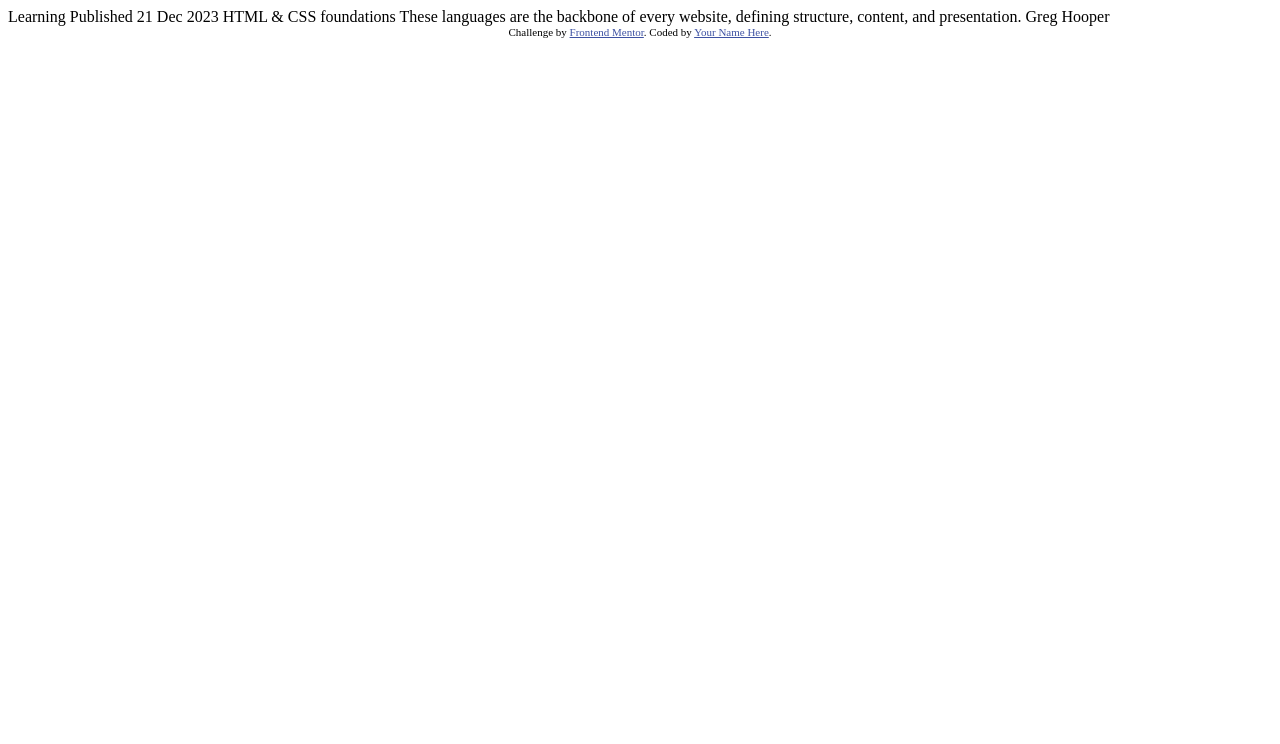
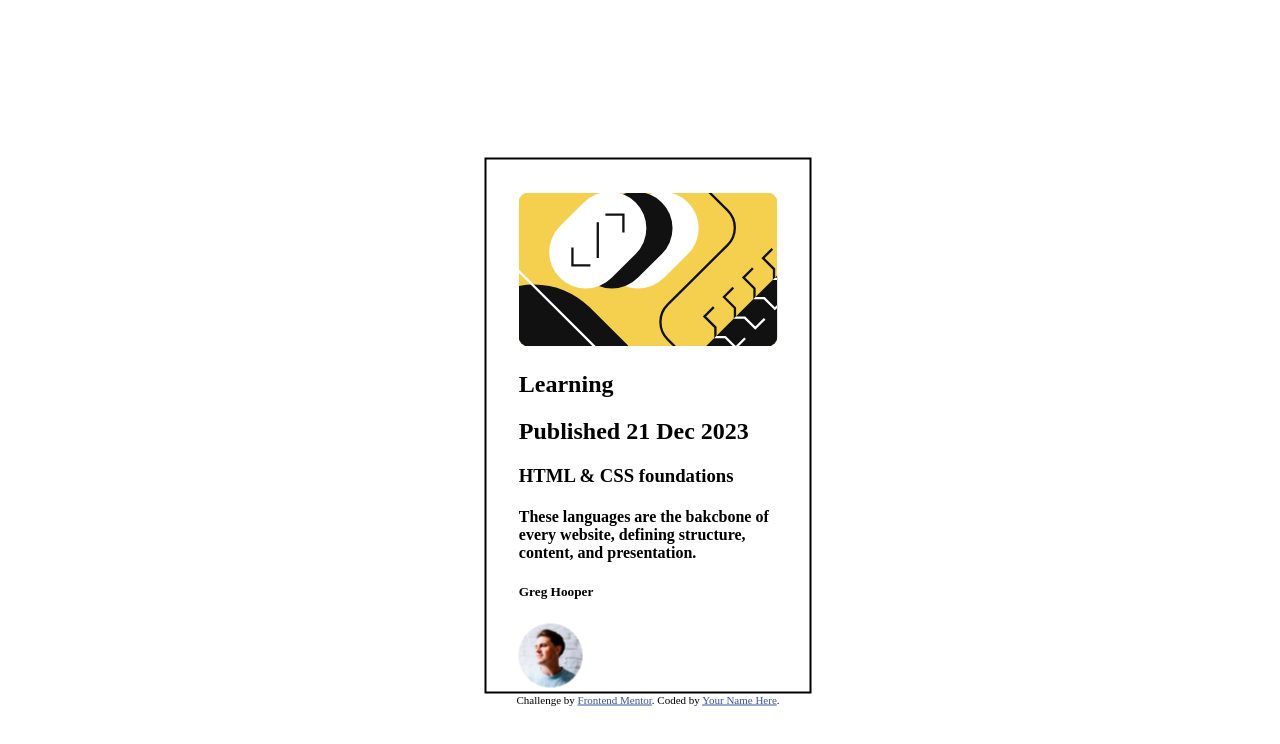
Before and after one commit to prophesierc/blog-preview-card-main, a plain HTML site: page index.html in a window 1280 px wide. Drawn offline with Linux system fonts and the light colour scheme.

Commit message:
main template and body positioning

```diff
--- a/index.html
+++ b/index.html
@@ -2,33 +2,37 @@
 <html lang="en">
 <head>
   <meta charset="UTF-8">
-  <meta name="viewport" content="width=device-width, initial-scale=1.0"> <!-- displays site properly based on user's device -->
+  <meta name="viewport" content="width=device-width, initial-scale=1.0">
 
   <link rel="icon" type="image/png" sizes="32x32" href="./assets/images/favicon-32x32.png">
+  <link rel="stylesheet" href="./stylesheets/index.css">
 
   <title>Frontend Mentor | Blog preview card</title>
 
-  <!-- Feel free to remove these styles or customise in your own stylesheet 👍 -->
-  <style>
-    .attribution { font-size: 11px; text-align: center; }
-    .attribution a { color: hsl(228, 45%, 44%); }
-  </style>
+
 </head>
 <body>
+  <main>
+    <div class="card">
+      <section class="content">
+        <img class="posterImage" src="./assets/images/illustration-article.svg" alt="main illustration tile">
+        <h1 class="catergory">Learning</h1>
 
-  Learning
+        <h2 class="publicationDate">Published 21 Dec 2023</h2>
 
-  Published 21 Dec 2023
+        <h3 class="title">HTML & CSS foundations</h3>
 
-  HTML & CSS foundations
+        <h4 class="mainText">These languages are the bakcbone of every website, defining structure, content, and presentation.</h4>
 
-  These languages are the backbone of every website, defining structure, content, and presentation.
+        <h5 class="author">Greg Hooper</h5>
+        <img class="authorAvatar" src="./assets/images/image-avatar.webp" alt="author avatar">
+      </section>
+    </div>
 
-  Greg Hooper
-
-  <div class="attribution">
-    Challenge by <a href="https://www.frontendmentor.io?ref=challenge" target="_blank">Frontend Mentor</a>.
-    Coded by <a href="#">Your Name Here</a>.
-  </div>
+    <div class="attribution">
+      Challenge by <a href="https://www.frontendmentor.io?ref=challenge" target="_blank">Frontend Mentor</a>.
+      Coded by <a href="#">Your Name Here</a>.
+    </div>
+  </main>
 </body>
 </html>
--- /dev/null
+++ b/stylesheets/index.css
@@ -0,0 +1,37 @@
+body{
+    position: absolute;
+    top: 50%;
+    left: 50%;
+    transform: translate(-50%, -50%);
+    width: 327px;
+    height: 501px;
+    ;
+}
+.card{
+    padding-top: 10%;
+    border: 2px black solid
+}
+
+.content{
+    margin-left: 10%;
+    margin-right: 10%;
+}
+
+.posterImage{
+    max-width: 100%;
+    border-radius: 10px;
+}
+
+
+
+
+
+
+/* footer */
+.attribution {
+    font-size: 11px;
+    text-align: center;
+}
+.attribution a {
+    color: hsl(228, 45%, 44%);
+}
```
